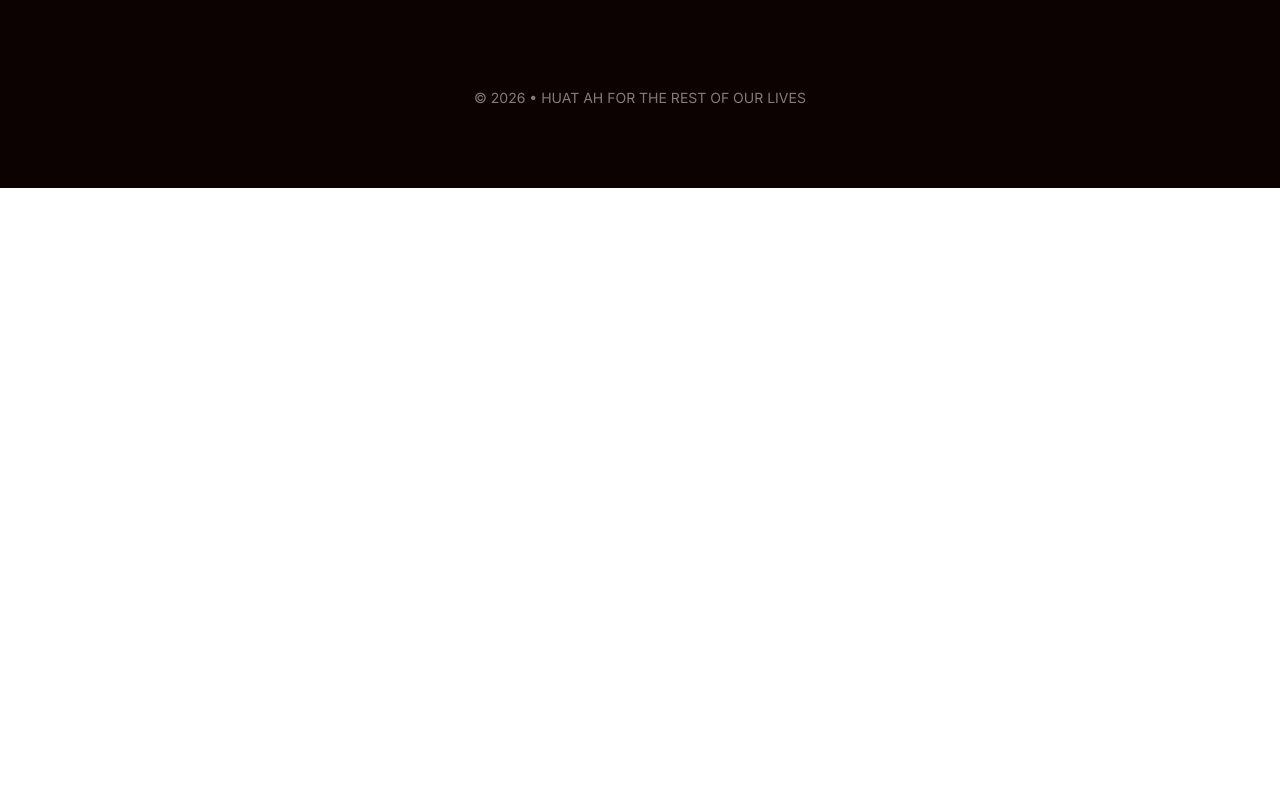
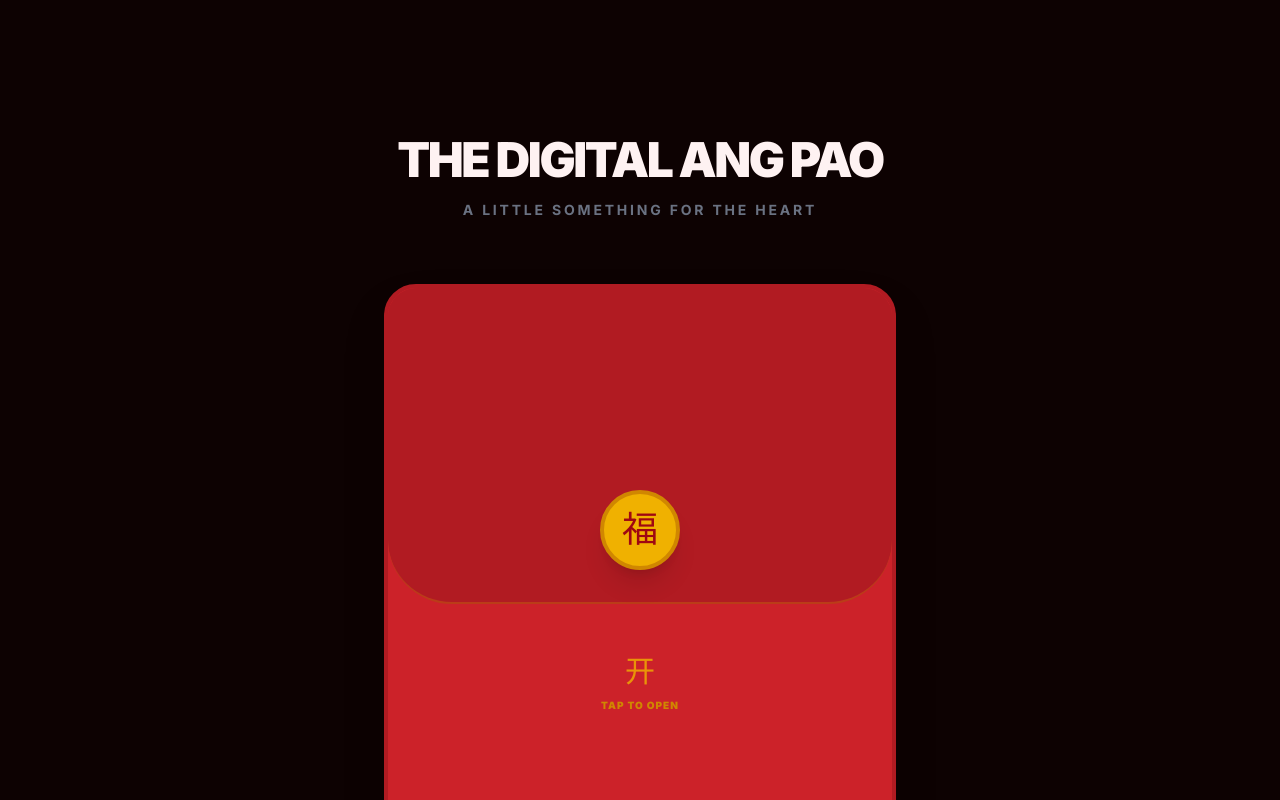
Before and after one commit to frendysanusi/happy-cny-2026, a Next.js app: page / in a window 1280 px wide. Shown: the part 1720-2520 px from the top of the page. Before the commit the page ends 1908 px from the top, so only its background shows below. Built offline with nearby package versions, Linux system fonts and the light colour scheme; a web font is replaced by a local one.

Commit message:
feat: add angpao prank

```diff
--- a/app/page.tsx
+++ b/app/page.tsx
@@ -1,5 +1,6 @@
 "use client"
 
+import Angpao from "@/components/Angpao";
 import Hero from "@/components/Hero";
 import Squad from "@/components/Squad";
 import { VibeMode } from "@/types/types"
@@ -54,6 +55,7 @@ export default function Home() {
       <main className="relative z-10">
         <Hero vibe={vibe} />
         <Squad />
+        <Angpao />
       </main>
 
       <footer className="py-20 text-center opacity-50 text-sm">
--- /dev/null
+++ b/components/Angpao.tsx
@@ -0,0 +1,128 @@
+import { useState } from 'react';
+import { motion, AnimatePresence } from 'framer-motion';
+import { AlertCircle, Coins, Receipt } from 'lucide-react';
+
+const Angpao: React.FC = () => {
+  const [isOpen, setIsOpen] = useState(false);
+  const [btnPos, setBtnPos] = useState({ x: 0, y: 0 });
+
+  const handleRunAway = () => {
+    // Generate random movement within a 200px range
+    const newX = Math.random() * 200 - 100;
+    const newY = Math.random() * 200 - 100;
+    setBtnPos({ x: newX, y: newY });
+  };
+
+  return (
+    <section className="py-32 px-6 flex flex-col items-center">
+      <div className="text-center mb-16">
+        <h2 className="text-5xl font-black tracking-tighter mb-4">THE DIGITAL ANG PAO</h2>
+        <p className="text-gray-500 text-sm tracking-[0.2em] uppercase font-bold">A little something for the heart</p>
+      </div>
+
+      <div className="relative w-full max-w-lg aspect-4/5">
+        <AnimatePresence>
+          {!isOpen ? (
+            <motion.div
+              key="closed"
+              onClick={() => setIsOpen(true)}
+              className="w-full h-full bg-[#cc2229] rounded-4xl shadow-2xl cursor-pointer relative overflow-hidden flex flex-col items-center justify-center border-4 border-[#b11b22]"
+              whileHover={{ scale: 1.05, rotate: -1 }}
+              whileTap={{ scale: 0.95 }}
+              layoutId="envelope"
+            >
+              <div className="absolute top-0 w-full h-1/2 bg-[#b11b22] rounded-b-[4rem] flex items-end justify-center pb-8 border-b-2 border-yellow-600/30">
+                <div className="w-20 h-20 bg-yellow-500 rounded-full border-4 border-yellow-600 flex items-center justify-center shadow-xl">
+                  <span className="font-chinese text-4xl text-red-800">福</span>
+                </div>
+              </div>
+              <div className="mt-40 text-center">
+                <p className="font-chinese text-3xl text-yellow-500/80 mb-2">开</p>
+                <p className="text-[10px] font-black uppercase text-yellow-600 tracking-widest">Tap to Open</p>
+              </div>
+            </motion.div>
+          ) : (
+            <motion.div
+              key="opened"
+              initial={{ opacity: 0, scale: 0.8, y: 50 }}
+              animate={{ opacity: 1, scale: 1, y: 0 }}
+              className="w-full h-full glass rounded-4xl p-8 flex flex-col overflow-y-auto custom-scrollbar"
+              layoutId="envelope"
+            >
+              <div className="space-y-6 text-center md:text-left">
+                <div className="mt-8 p-6 bg-red-500/10 border-2 border-dashed border-red-500/50 rounded-2xl space-y-4 relative overflow-hidden">
+                  <div className="absolute -right-2 -top-2 opacity-20 rotate-12 pointer-events-none">
+                    <Coins size={80} />
+                  </div>
+
+                  <div className="flex items-center gap-2 text-red-500">
+                    <AlertCircle size={20} />
+                    <span className="font-bold uppercase tracking-widest text-sm text-red-400">Transaction Alert</span>
+                  </div>
+
+                  <h5 className="text-xl font-black text-white italic">TAX INITIATED 💸</h5>
+
+                  <p className="text-sm text-gray-400">
+                    Since you opened this Ang Pao, you officially agreed to the
+                    <span className="text-white italic"> 2026 Terms & Conditions</span>.
+                    Pay and gimme your <span className="text-yellow-500 font-bold">Qián</span> now!
+                  </p>
+
+                  <div className="space-y-2 bg-black/40 p-4 rounded-lg font-mono text-xs">
+                    <div className="flex justify-between">
+                      <span>Ang Pao Opening Fee:</span>
+                      <span className="text-green-400">IDR 20000.00</span>
+                    </div>
+                    <div className="flex justify-between">
+                      <span>Emotional Support Tax:</span>
+                      <span className="text-green-400">IDR 68000.00</span>
+                    </div>
+                    <div className="flex justify-between border-t border-white/20 pt-2 font-bold text-sm">
+                      <span>TOTAL DEBT:</span>
+                      <span className="text-yellow-500">IDR 88000.00</span>
+                    </div>
+                  </div>
+
+                  <div className="grid grid-cols-1 gap-3 pt-2">
+                    <a
+                      href={`https://wa.me/${process.env.NEXT_PUBLIC_WHATSAPP_NO}?text=${encodeURIComponent("OI! I'M SORRY I'LL PAY!! 💸 MINTA REKENINGMU DONG")}`}
+                      target="_blank"
+                      rel="noopener noreferrer"
+                      className="w-full py-3 bg-yellow-500 hover:bg-yellow-400 text-black font-black text-center rounded-xl transition-transform active:scale-95 flex items-center justify-center gap-2 shadow-[0_0_20px_rgba(234,179,8,0.3)]"
+                    >
+                      <Receipt size={18} />
+                      PAY NOW
+                    </a>
+
+                    <motion.button
+                      animate={{ x: btnPos.x, y: btnPos.y }}
+                      transition={{ type: "spring", stiffness: 500, damping: 30 }}
+                      onMouseEnter={handleRunAway}
+                      onClick={handleRunAway} // In case they are fast enough on mobile
+                      className="w-full py-3 bg-white/5 text-gray-500 font-bold text-xs rounded-xl border border-white/5 cursor-not-allowed"
+                    >
+                      I CAN'T PAY (BROKE AF)
+                    </motion.button>
+                  </div>
+
+                  <p className="text-[10px] text-gray-500 text-center italic mt-4">
+                    *Note: Trying to avoid payment will result in 10 years of bad luck and being the squad's designated driver.
+                  </p>
+                </div>
+
+                <button
+                  onClick={() => setIsOpen(false)}
+                  className="mt-8 text-[10px] font-bold uppercase tracking-widest text-red-500 hover:text-red-400 transition-colors"
+                >
+                  ← Close Ang Pao
+                </button>
+              </div>
+            </motion.div>
+          )}
+        </AnimatePresence>
+      </div>
+    </section>
+  );
+};
+
+export default Angpao;
```
